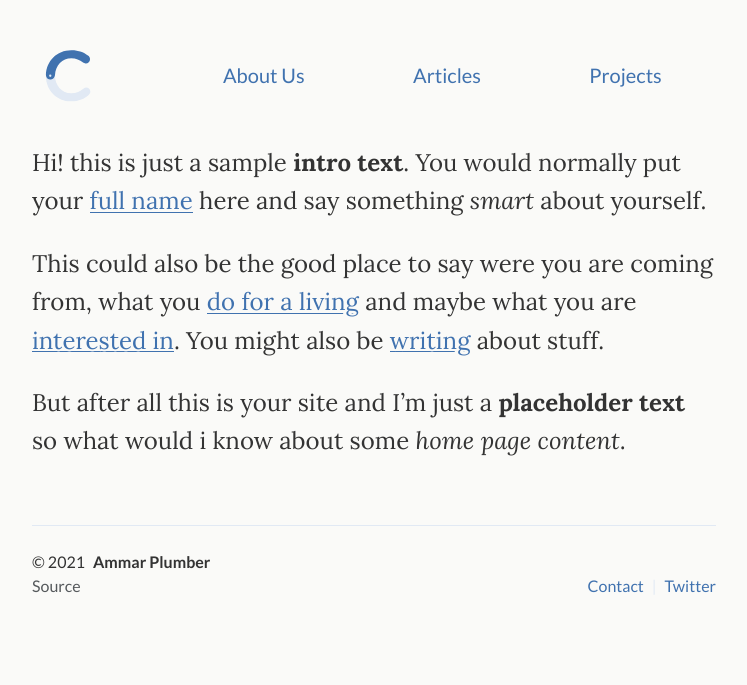
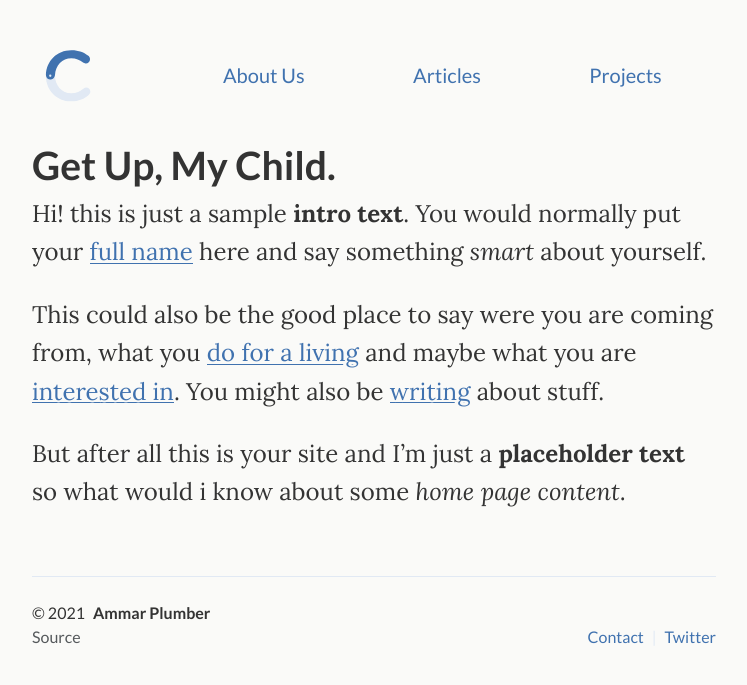
Before and after one commit to getupmychild/getupmychild.github.io, a Jekyll site: the page built from index.md, in a window 1280 px wide. Shown: the top 685 px of the page, without its empty margins (266-1013 px from the left). Built offline with Jekyll 4.4.1, drawn with Linux system fonts in a browser that asks for light colours.

Commit message:
Update index.md

```diff
--- a/index.md
+++ b/index.md
@@ -1,7 +1,7 @@
 ---
-subtitle: Get Up, My Child.
 layout: default
 ---
+<h1 class="page-title">Get Up, My Child.</h1>
 
 <div class="lead pretty-links">
   Hi! this is just a sample **intro text**. You would normally put your [full name](about/) here and say something *smart* about yourself.
```
